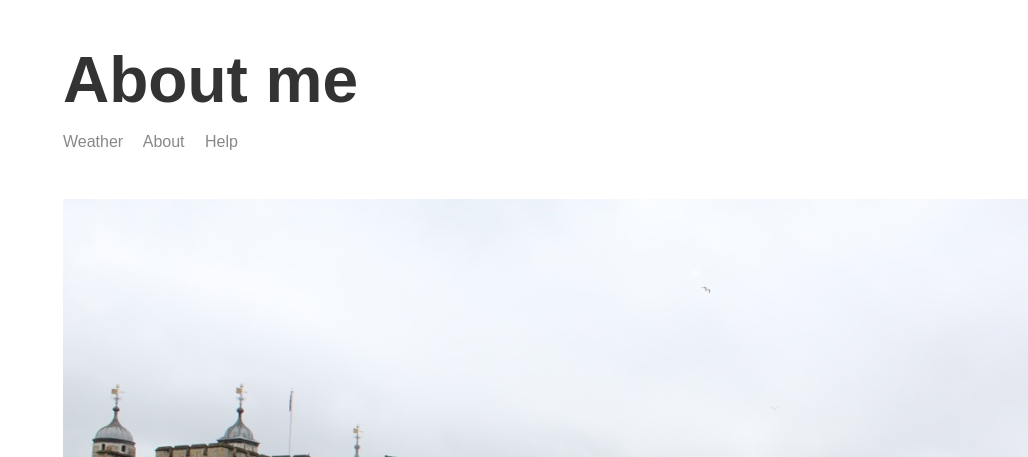
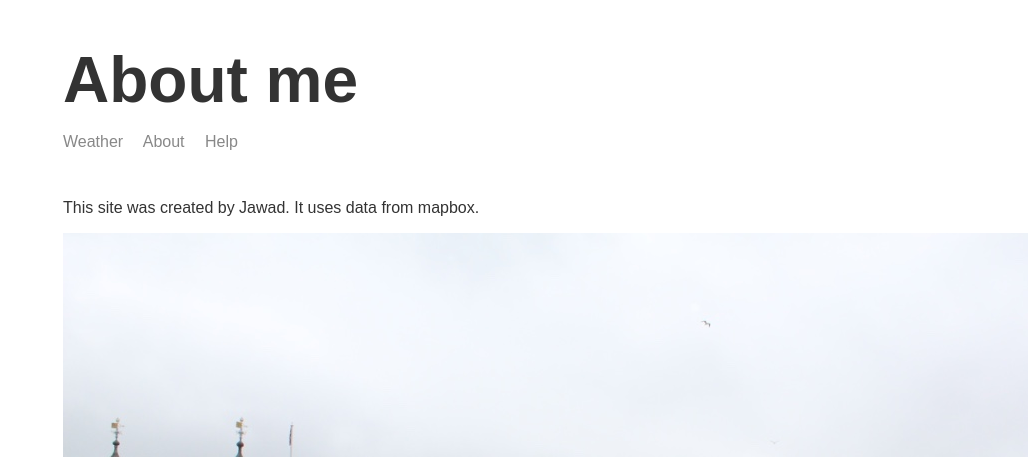
Before and after one commit to herat40/node3-weather-website, a Node server app: page /about in a window 1280 px wide; the page is wider, and only the part inside the window is pictured. Shown: the top 457 px of that part, without its empty margins (252-1280 px from the left). Run offline with Node 20, Linux system fonts and the light colour scheme; some libraries are stand-ins or nearby versions.

Commit message:
add about text

```diff
--- a/templates/views/about.hbs
+++ b/templates/views/about.hbs
@@ -8,6 +8,7 @@
     <body>
             <div class="main-content">
                 {{>header}}
+                <p>This site was created by Jawad. It uses data from mapbox.</p>
                 <img class="portrit" src="./img/thumb_IMG_0647_1024.jpg" alt="">
             </div>
 
```
